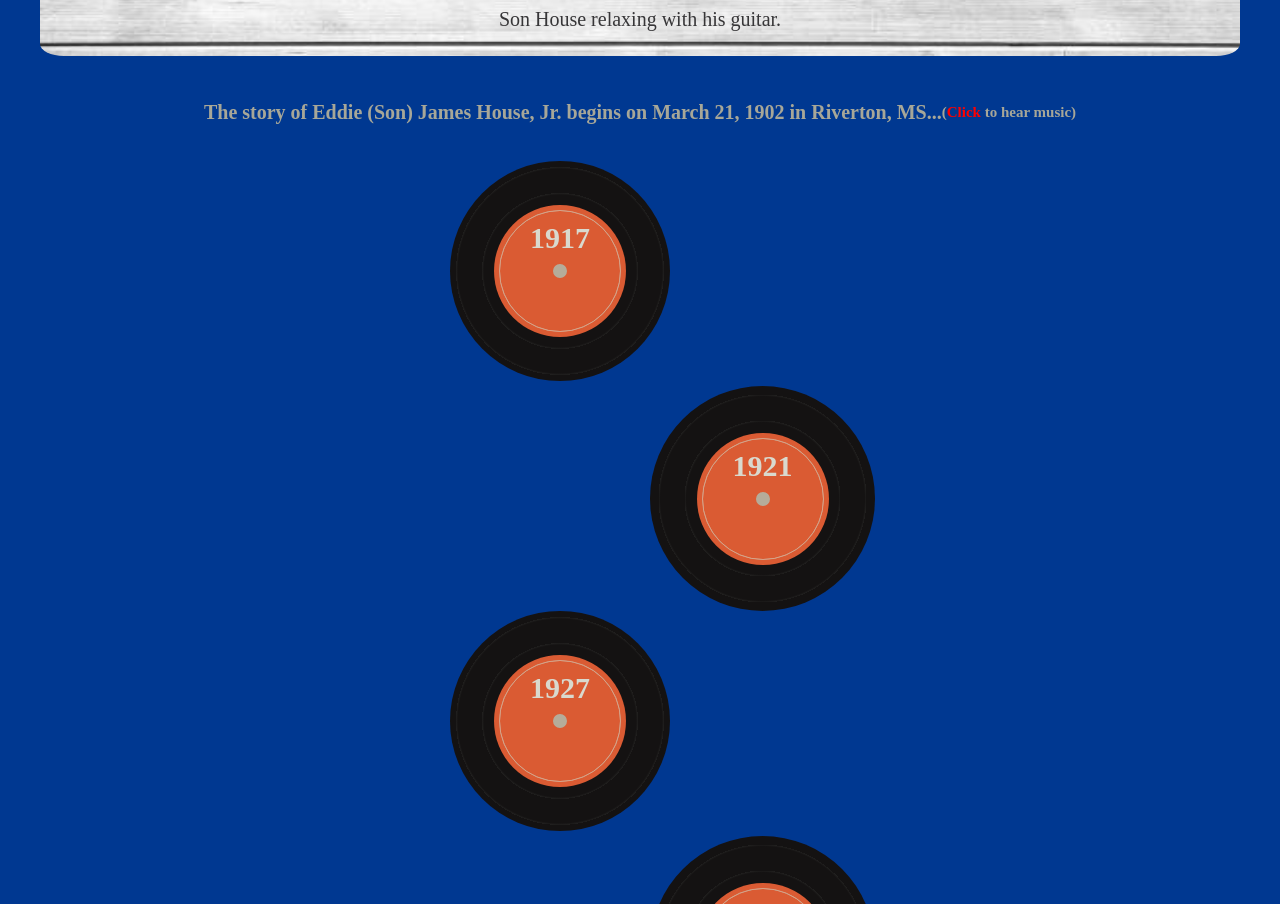
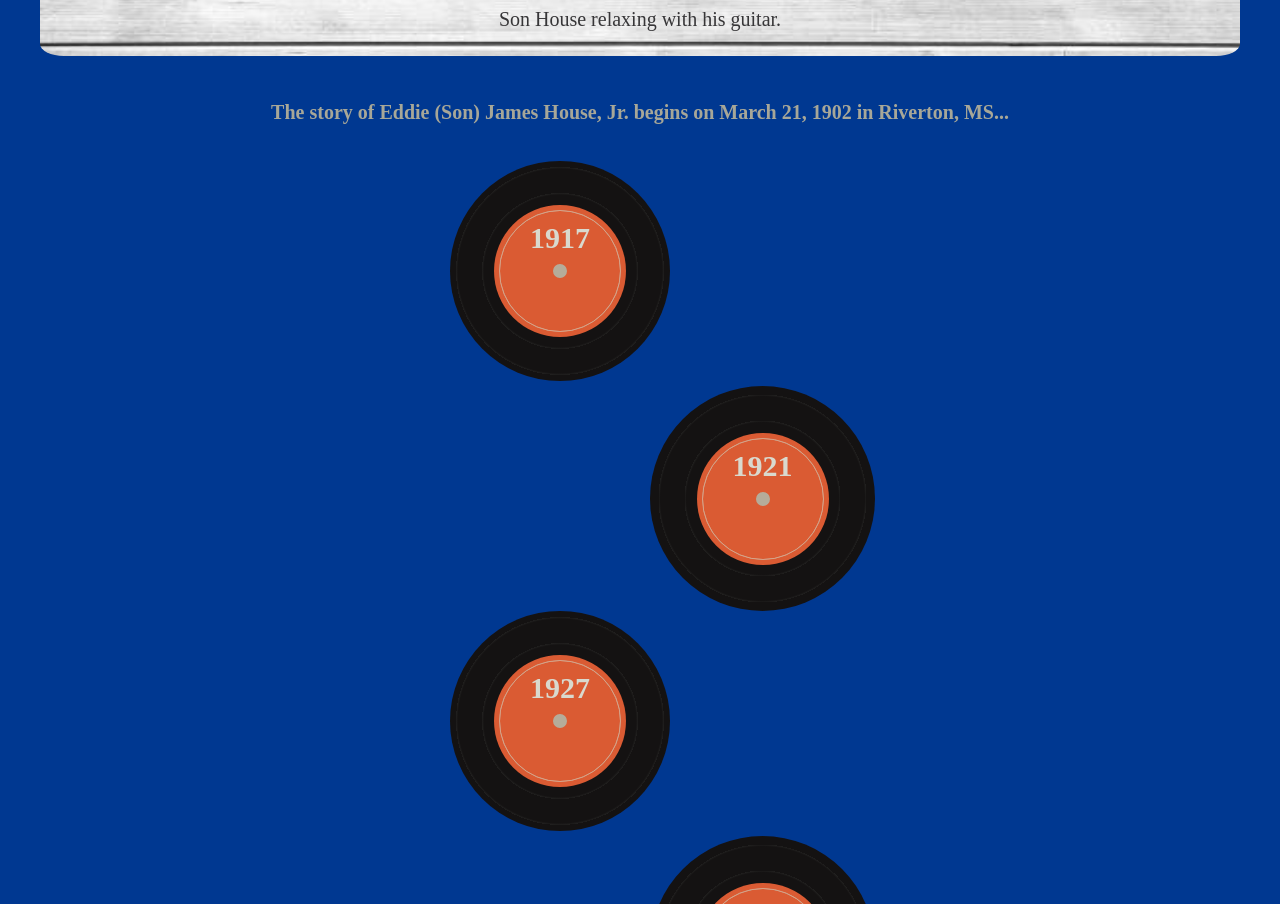
Before and after one commit to DavidB09/FreeCodeCamp, a plain HTML site: page html_css/tribute_page/index.HTML in a window 1280 px wide. Shown: the part 827-1731 px from the top of the page. Drawn offline with Linux system fonts and the light colour scheme.

Commit message:
removed click to hear music link

```diff
--- a/html_css/tribute_page/index.HTML
+++ b/html_css/tribute_page/index.HTML
@@ -30,7 +30,7 @@
 
     <main>
 
-        <p class="header-p">The story of Eddie (Son) James House, Jr. begins on March 21, 1902 in Riverton, MS... <a href="#">Click</a></p>
+        <p class="header-p">The story of Eddie (Son) James House, Jr. begins on March 21, 1902 in Riverton, MS...</p>
 
         <article id="tribute-info">
 
--- a/html_css/tribute_page/style.css
+++ b/html_css/tribute_page/style.css
@@ -95,22 +95,6 @@ footer a:visited {
     padding-top: 1rem;
     font-size: 2rem;
     font-weight: bold;
-}
-
-.header-p a {
-    color: #ff0000;
-    text-decoration: none;
-    font-size: 1.5rem;
-}
-
-.header-p a::before {
-    content: " (";
-    color: #a7a798;
-}
-
-.header-p a::after {
-    content: " to hear music)";
-    color: #a7a798;
 }
 
 .circle {
```
